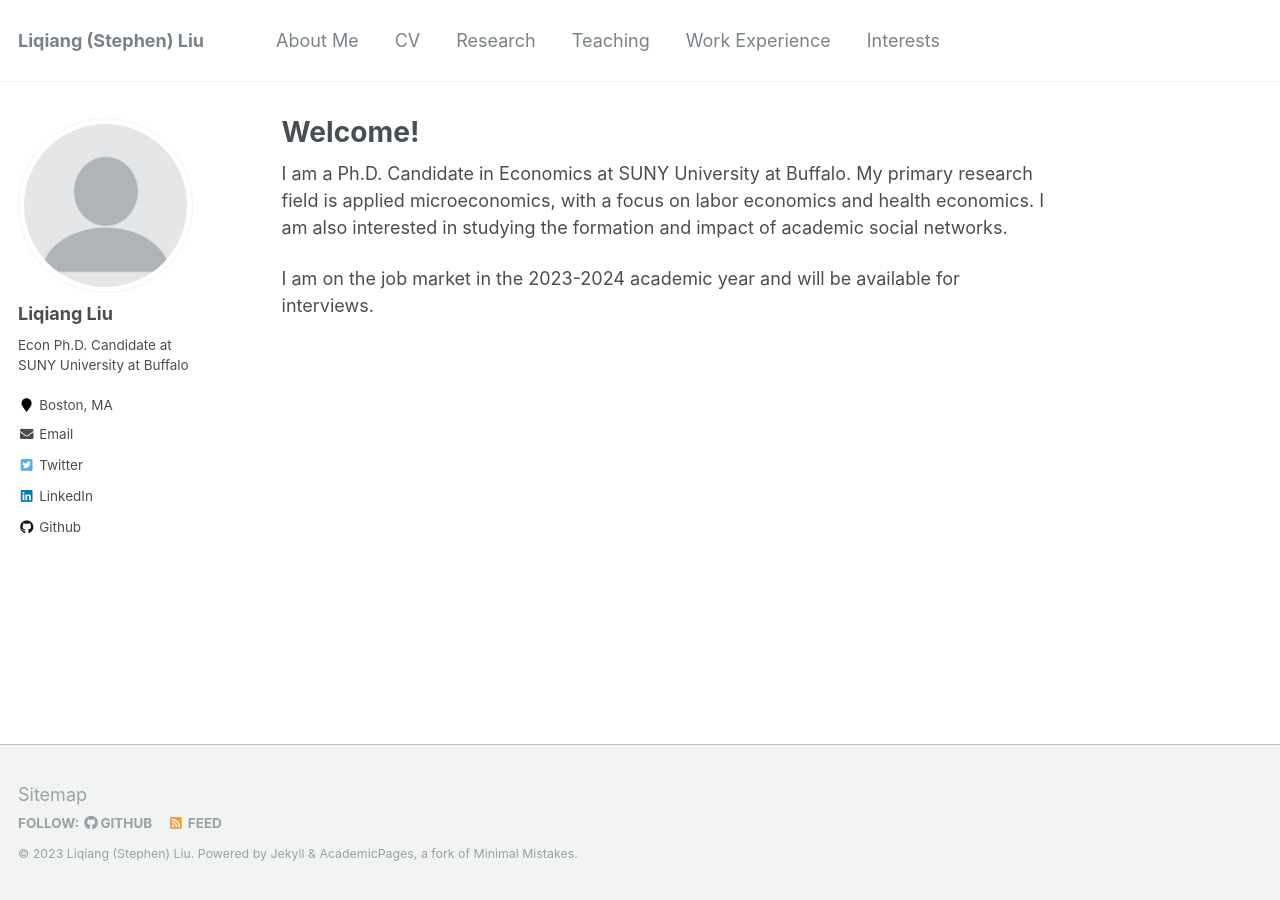
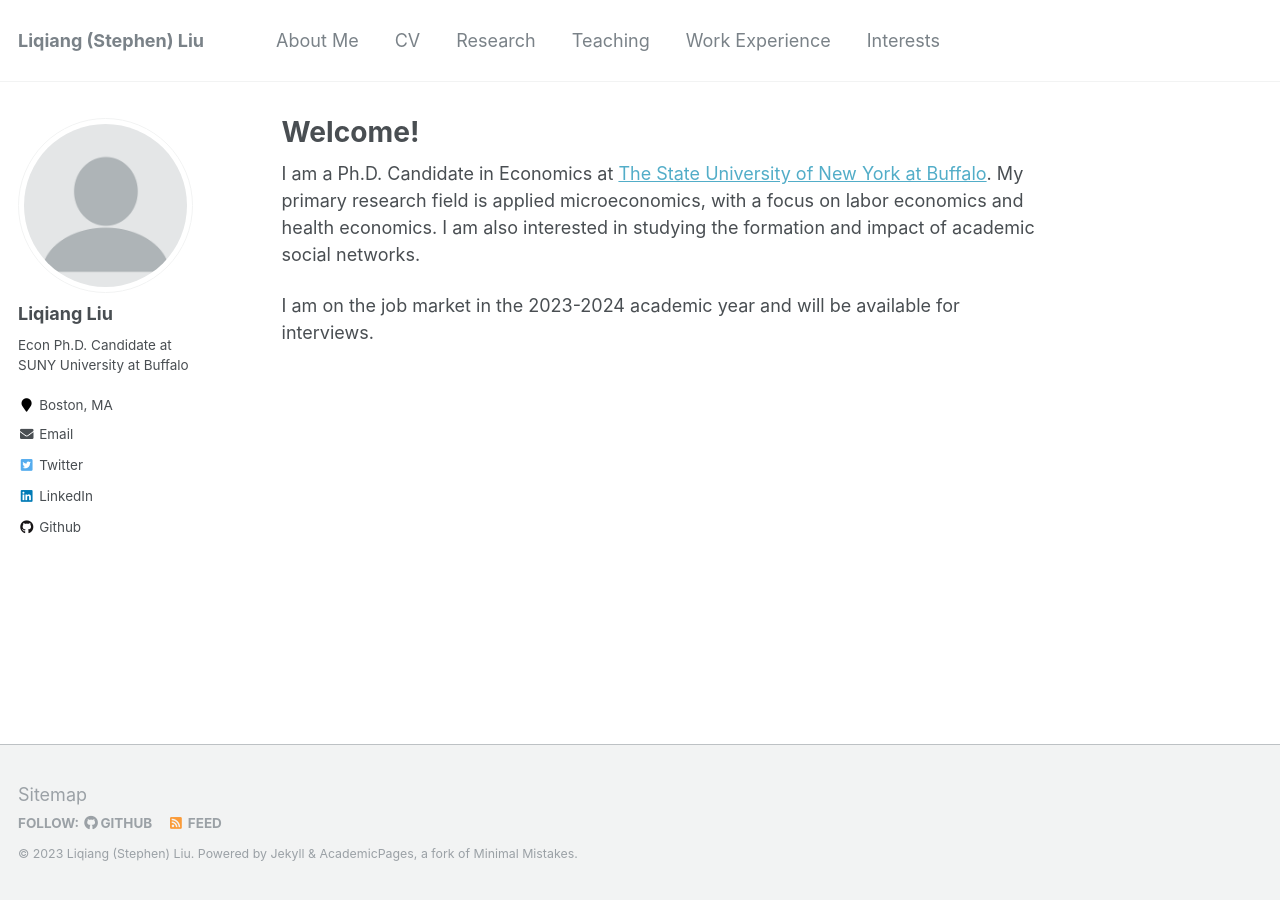
Before and after one commit to Liqiang-Liu/Liqiang-Liu.github.io, a Jekyll site: the page built from _pages/about.md, in a window 1280 px wide. Built offline with Jekyll 4.4.1, drawn with Linux system fonts in a browser that asks for light colours.

Commit message:
Update about.md

```diff
--- a/_pages/about.md
+++ b/_pages/about.md
@@ -8,7 +8,7 @@
   - /about.html
 ---
 
-I am a Ph.D. Candidate in Economics at SUNY University at Buffalo. My primary research field is applied microeconomics, with a focus on labor economics and health economics. I am also interested in studying the formation and impact of academic social networks.
+I am a Ph.D. Candidate in Economics at [The State University of New York at Buffalo](https://www.buffalo.edu/). My primary research field is applied microeconomics, with a focus on labor economics and health economics. I am also interested in studying the formation and impact of academic social networks.
 
 I am on the job market in the 2023-2024 academic year and will be available for interviews.
 
```
Also changed, not shown: other parts of _pages/about.md (+2 -8 lines).
